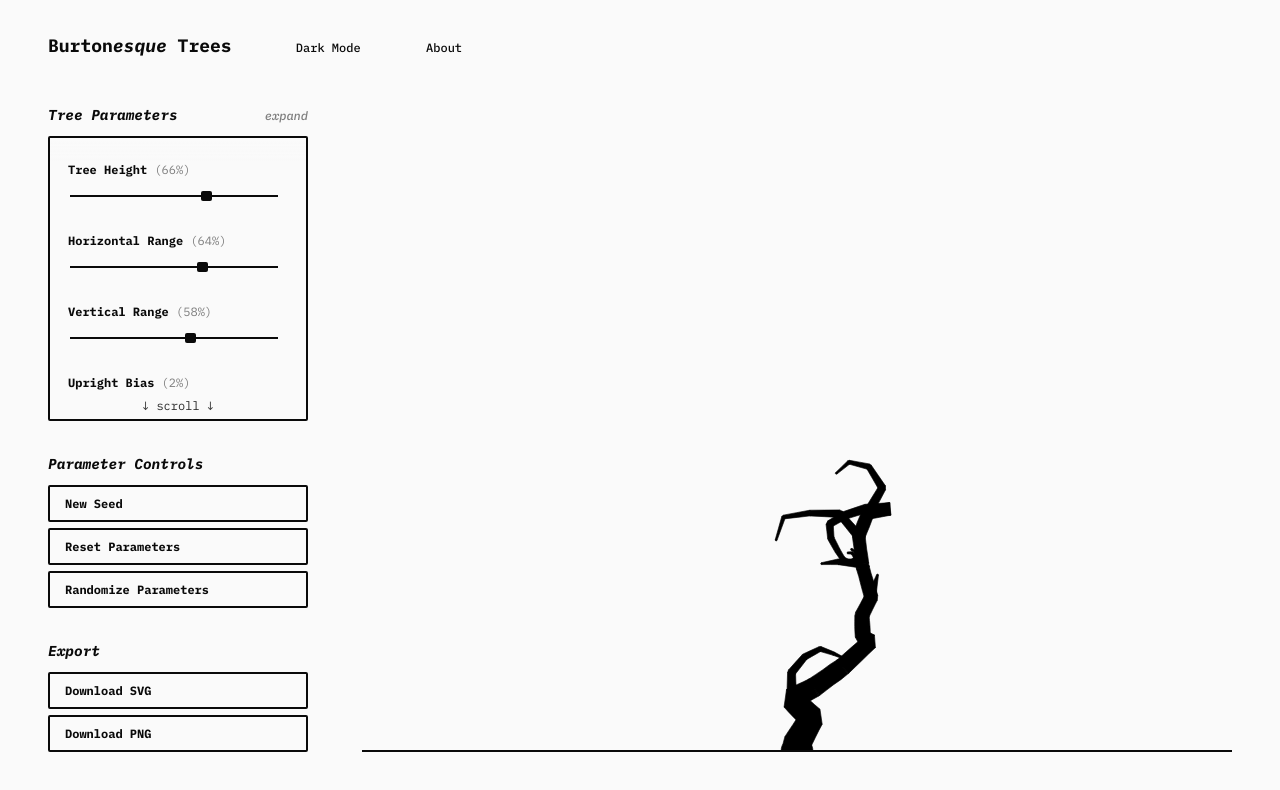
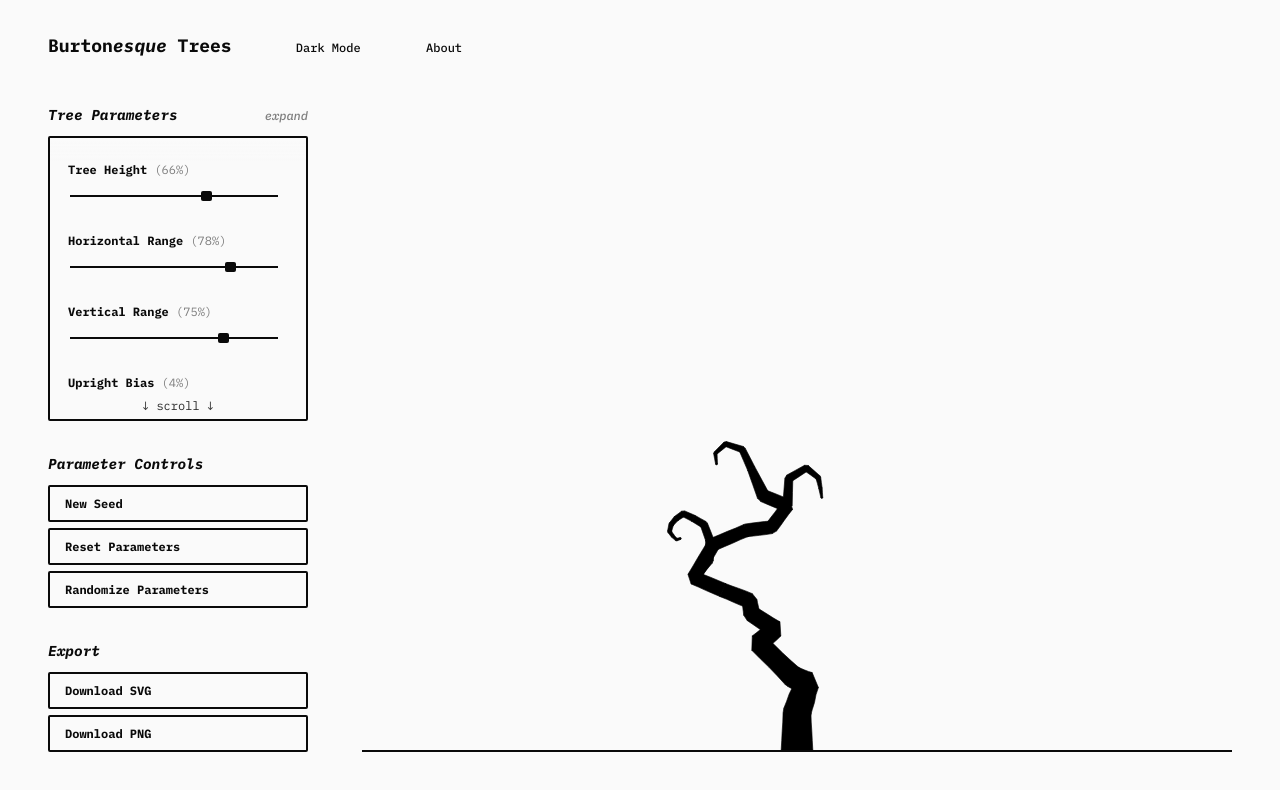
Before and after one commit to andrre-ls/burtonesque-trees, a Svelte app: page / in a window 1280 px wide. Shown: the top 790 px of the page. Built offline with nearby package versions, Linux system fonts and the light colour scheme.

Commit message:
Tweaked default parameters and added a list of good-looking seeds to be used when the website loads.

```diff
--- a/public/index.html
+++ b/public/index.html
@@ -3,8 +3,11 @@
 	<head>
 		<meta charset="utf-8" />
 		<meta name="viewport" content="width=device-width,initial-scale=1" />
-		<link rel="icon" type="image/jpg" href="favicon.png"/>
 		<title>Burtonesque Trees</title>
+		<link rel="icon" type="image/jpg" href="favicon.png" />
+		<meta name="author" content="André Santos" />
+		<meta name="description" content="Generative design project that draws tree silhouettes inspired by the visual aesthetic most commonly associated with Tim Burton." />
+		<meta name="keywords" content="Generative, Art, Code, Tim Burton, Burtonesque, Trees" />
 		<link rel="stylesheet" href="/build/bundle.css" />
 		<script defer src="/build/bundle.js"></script>
 	</head>
--- a/src/burtonesque-trees/genomeStructure.js
+++ b/src/burtonesque-trees/genomeStructure.js
@@ -3,13 +3,13 @@ export const genomeStructure = {
 	trunk_size: { default: 15, max: 20, min: 5, step: 1 },
 	// *
 	// how far horizontally from the last node each new trunk node can be randomly placed
-	trunk_range_x: { default: 50, max: 75, min: 5, step: 1 },
+	trunk_range_x: { default: 60, max: 75, min: 5, step: 1 },
 	// *
 	// how far vertically from the last node each new trunk node can be randomly placed
-	trunk_range_y: { default: 50, max: 75, min: 15, step: 1 },
+	trunk_range_y: { default: 60, max: 75, min: 15, step: 1 },
 	// *
 	// how straight (upright) the trunk is forced to be. This values incrementally straightens the tree from base to top.
-	inc_straightness: { default: 2, min: 1, max: 50, step: 1 },
+	inc_straightness: { default: 3, min: 1, max: 50, step: 1 },
 	// *
 	// trunk thickness at base
 	base_thickness: { default: 50, max: 75, min: 5, step: 1 },
@@ -21,10 +21,10 @@ export const genomeStructure = {
 	trunk_exponetial_growth: { default: 3, max: 10, min: 1, step: 1 },
 	// *
 	// number of noise offsets in each edge of the trunk
-	trunk_roughness: { default: 4, max: 15, min: 1, step: 1 },
+	trunk_roughness: { default: 4, max: 16, min: 1, step: 1 },
 	// *
 	// probability of sprouting a branch at each body node
-	branch_prob: { default: 0.7, max: 0.99, min: 0, step: 0.0025 },
+	branch_prob: { default: 0.55, max: 0.99, min: 0, step: 0.0025 },
 	// *
 	// how biased the branch sprout probability it toward the top of the tree
 	// 0: sprout probability is independent form the height of the tree
@@ -32,10 +32,10 @@ export const genomeStructure = {
 	depth_branch_bias: { default: 0.3, max: 1, min: 0, step: 0.005 },
 	// *
 	// branch recursion depth -- number of sections per branch
-	max_branch_depth: { default: 10, max: 15, min: 1, step: 1 },
+	max_branch_depth: { default: 11, max: 15, min: 1, step: 1 },
 	// *
 	// probability of the branch stopping before reaching the max_branch_depth
-	stop_branch_prob: { default: 0.2, max: 0.5, min: 0, step: 0.05 },
+	stop_branch_prob: { default: 0.1, max: 0.5, min: 0, step: 0.05 },
 	// *
 	// bias towards branches sprouting in the left or right side of the tree
 	// 0: all branches on left side
@@ -43,7 +43,7 @@ export const genomeStructure = {
 	left_right_bias: { default: 0.5, max: 1, min: 0, step: 0.05 },
 	// *
 	// probability of branch forking into two
-	fork_prob: { default: 0.1, max: 0.5, min: 0, step: 0.05 },
+	fork_prob: { default: 0.05, max: 0.5, min: 0, step: 0.005 },
 	// *
 	// length of each branch node
 	branch_range: { default: 50, max: 100, min: 10, step: 1 },
@@ -61,7 +61,7 @@ export const genomeStructure = {
 	branch_end_thickness: { default: 3, max: 10, min: 1, step: 1 },
 	// *
 	// number of noise offsets in each edge of each branch section
-	branch_roughness: { default: 2, max: 15, min: 1, step: 1 },
+	branch_roughness: { default: 2, max: 16, min: 1, step: 1 },
 };
 
 export const randomGenomeBoundOverrides = {
@@ -80,5 +80,5 @@ export const randomGenomeBoundOverrides = {
 	spiral_amount: [0.25, 0.5],
 	branch_start_thickness: [10, 20],
 	branch_end_thickness: [3, 6],
-	trunk_roughness: [1, 8]
+	branch_roughness: [1, 8]
 };
--- a/src/burtonesque-trees/index.js
+++ b/src/burtonesque-trees/index.js
@@ -1,6 +1,7 @@
 import p5 from 'p5';
 import Asvg from '../Asvg';
 import { genomeStructure, randomGenomeBoundOverrides } from './genomeStructure.js';
+import INIT_SEEDS from './initSeeds.js';
 import { downloadFile, countDecimals } from './utils.js';
 
 // https://p5js.org/
@@ -36,7 +37,7 @@ class BurtonesqueTree {
 		// define starting parameters and seed
 		this.genome = {};
 		this.resetGenome();
-		this.seed = parseInt(Math.random() * 100000);
+		this.seed = INIT_SEEDS[parseInt(Math.random() * INIT_SEEDS.length)];
 
 		// create canvas
 		this.canvasSize = _canvasSize ?? [512, 512];
@@ -46,7 +47,7 @@ class BurtonesqueTree {
 
 	// set new seed
 	newSeed(_seed) {
-		this.seed = _seed ?? parseInt(Math.random() * 1000000);
+		this.seed = _seed ?? parseInt(Math.random() * 10000000);
 	}
 
 	// fill genome with default values
@@ -359,7 +360,7 @@ class BurtonesqueTree {
 	// download tree as SVG
 	exportSvg() {
 		const svgUrl = URL.createObjectURL(this.treeCanvas.getSvg(true));
-		downloadFile(svgUrl, 'burtonesque-tree.svg');
+		downloadFile(svgUrl, `burtonesque-tree--${this.seed}.svg`);
 	}
 
 	// download tree as PNG
@@ -374,7 +375,7 @@ class BurtonesqueTree {
 		canvas.getContext('2d').drawImage(treeImage, 0, 0);
 		const canvasUrl = canvas.toDataURL();
 
-		downloadFile(canvasUrl, 'burtonesque-tree.png');
+		downloadFile(canvasUrl, `burtonesque-tree--${this.seed}.png`);
 	}
 
 	get canvas() {
--- /dev/null
+++ b/src/burtonesque-trees/initSeeds.js
@@ -0,0 +1,5 @@
+// An array of seeds that generate good-looking trees on the default parameters.
+// One of these is randomly used when the website loads -- to make a good first impression.
+const goodDefaultSeeds = [626732, 7271739, 1092835, 1453298, 5818522, 8649587, 3346364, 7279327, 4251738, 9137731, 3073767, 5959956, 1625788, 8789712, 3364005, 8088914, 3550907, 3953015, 5159644, 6665594, 8435289, 2929610, 5439031, 6029574, 7369304, 895029, 4543674, 4589182, 678646, 1922068, 6713357, 3620985, 9567818, 1130713, 8977867, 7757565, 498767, 3382642, 4732833, 6333123, 4797883, 4075880, 3735640, 9126552, 2840176, 7716746, 2742963, 8598946, 2129544, 971312, 2274265, 1784560, 6281704, 9804436, 3062736, 6020361, 6351725, 6262543, 1489923, 6839273, 7465245, 8666183, 6504813, 9534925, 8541418, 6127817, 1370696, 1250228, 2795957, 6540989, 1512452, 8089190, 4596934, 389991, 4730314, 3250401, 4250968, 1420715, 9098627, 4968076, 9279919, 1785846, 6779054, 1279547, 278801, 4196717, 1553349, 9558430, 2941406, 673599, 2814311, 5768520, 4263135, 7857413, 1821812, 4976406, 2914923, 6505480, 6944635, 2895101, 7489854, 1365910, 4202433, 8832141, 4696012, 6633217, 9473405, 400306, 4712239, 5003233, 6624509, 8859167, 2279329, 9170582, 2293978, 2941654, 4325082, 9380912, 1828023, 883399, 8914712];
+
+export default goodDefaultSeeds;
--- a/src/components/TreeControls.svelte
+++ b/src/components/TreeControls.svelte
@@ -57,7 +57,8 @@
 		// I'm doing this to avoid multiple clicks before the promise is resolved.
 	};
 
-	window.getSeed = () => console.log(tree.seed);
+	window.getSeed = () => tree.seed;
+
 </script>
 
 <div bind:this={controlsContainer} id="controls-container">
--- a/src/components/TreeParameters.svelte
+++ b/src/components/TreeParameters.svelte
@@ -33,6 +33,8 @@
 		if (!(gene in parameterState)) return;
 		tree.updateGene(gene, parameterState[gene]);
 		tree.generate(debugStyle);
+
+		console.log(gene, parameterState[gene]);
 	};
 
 	// map from range1 to range2 -- to convert all parameters to 0-100%
```
Also changed, not shown: src/Asvg/index.js (+4 -0 lines).
